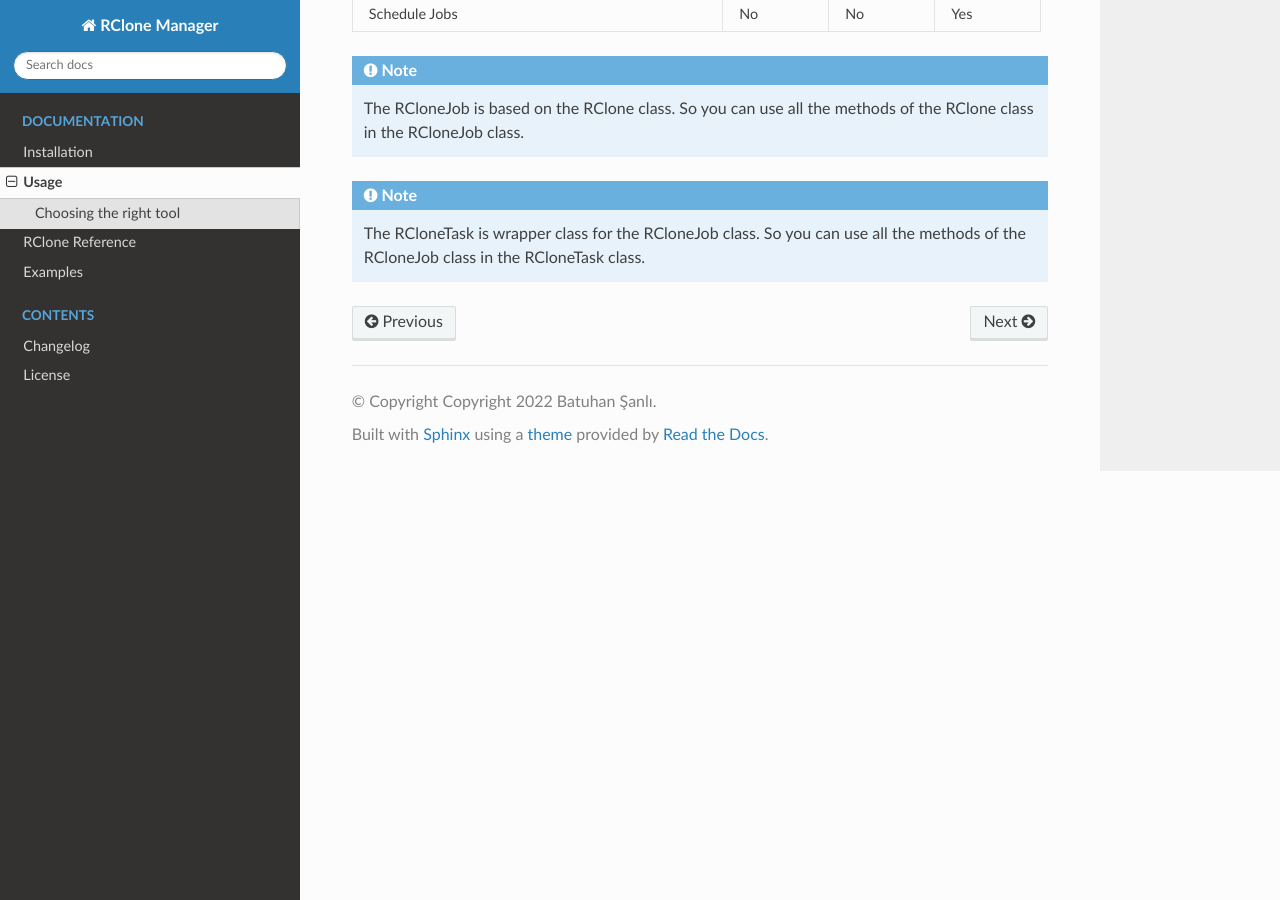
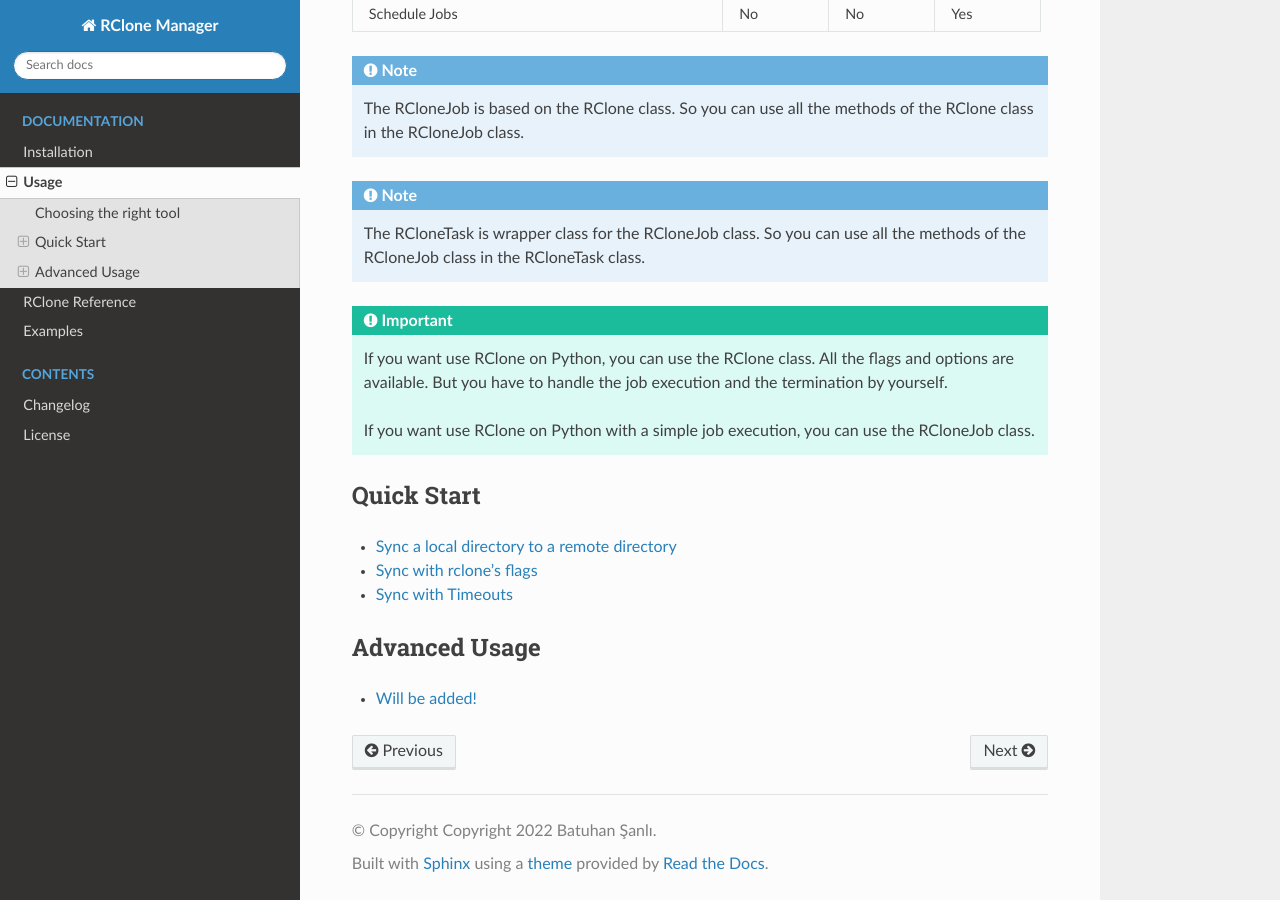
Before and after one commit to batuhan0sanli/rclone-manager, a Sphinx documentation site: the page built from docs/documentation/usage.rst, in a window 1280 px wide and 900 px high, scrolled down 638 px. Built offline with Sphinx 7.4.7 and the Read the Docs theme 2.0.0, drawn with Linux system fonts in a browser that asks for light colours.

Commit message:
added quickstart & advanced usage

```diff
--- /dev/null
+++ b/docs/documentation/usage.advanced_usage.rst
@@ -0,0 +1,4 @@
+Will be added!
+--------------
+
+Will be added!
--- a/docs/documentation/usage.rst
+++ b/docs/documentation/usage.rst
@@ -2,7 +2,7 @@
 =====
 
 Choosing the right tool
-------------------------------------------
+-----------------------
 The following table shows the different tools and their use cases:
 
 .. list-table:: Tool Differences
@@ -61,3 +61,26 @@
 .. note::
     The RCloneTask is wrapper class for the RCloneJob class. So you can use all the methods of the
     RCloneJob class in the RCloneTask class.
+
+.. important::
+    If you want use RClone on Python, you can use the RClone class. All the flags and options are
+    available. But you have to handle the job execution and the termination by yourself.
+
+    If you want use RClone on Python with a simple job execution, you can use the RCloneJob class.
+
+
+Quick Start
+-----------
+
+.. toctree::
+   :maxdepth: 1
+
+   usage.quickstart
+
+Advanced Usage
+--------------
+
+.. toctree::
+   :maxdepth: 1
+
+   usage.advanced_usage
```
Also changed, not shown: docs/documentation/usage.quickstart.rst (added, +100 -0 lines).
